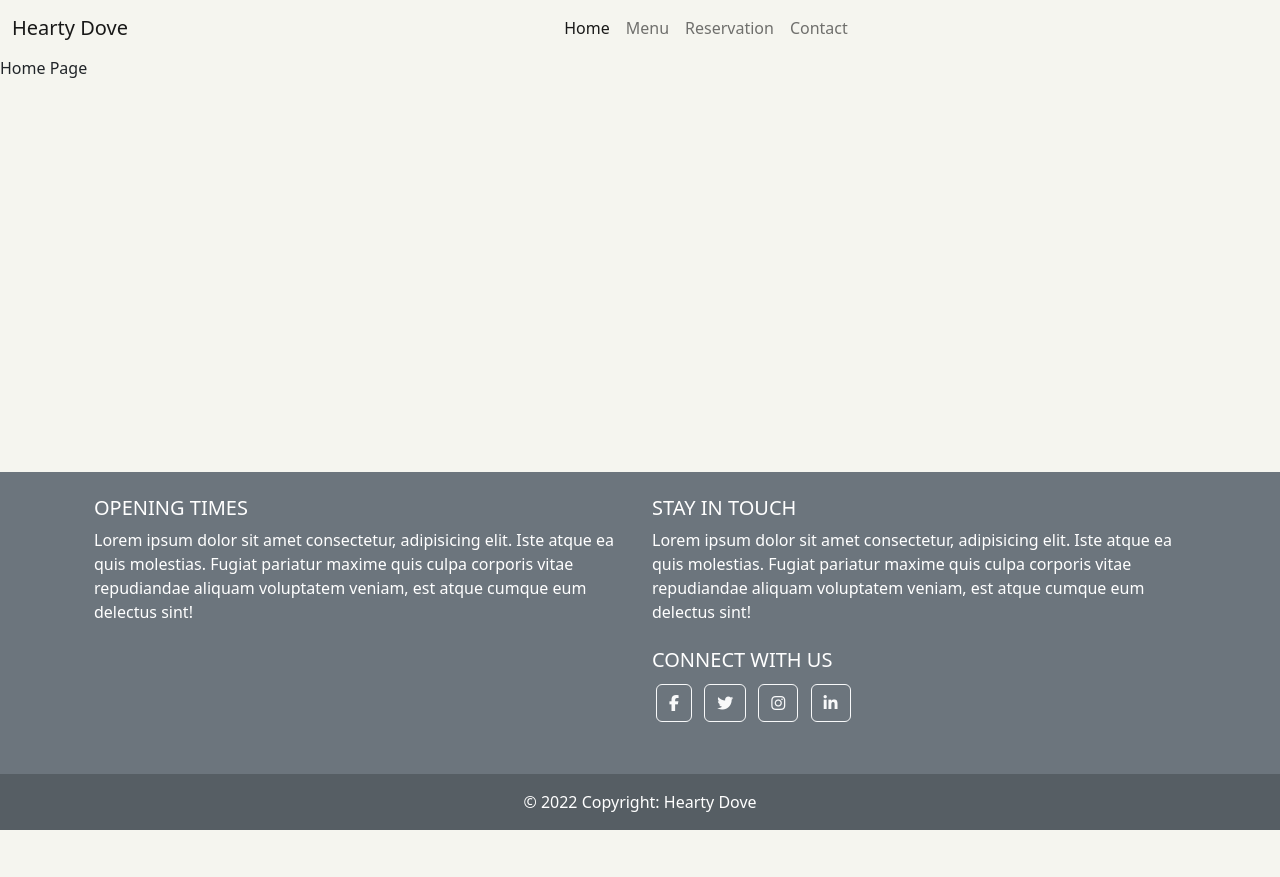
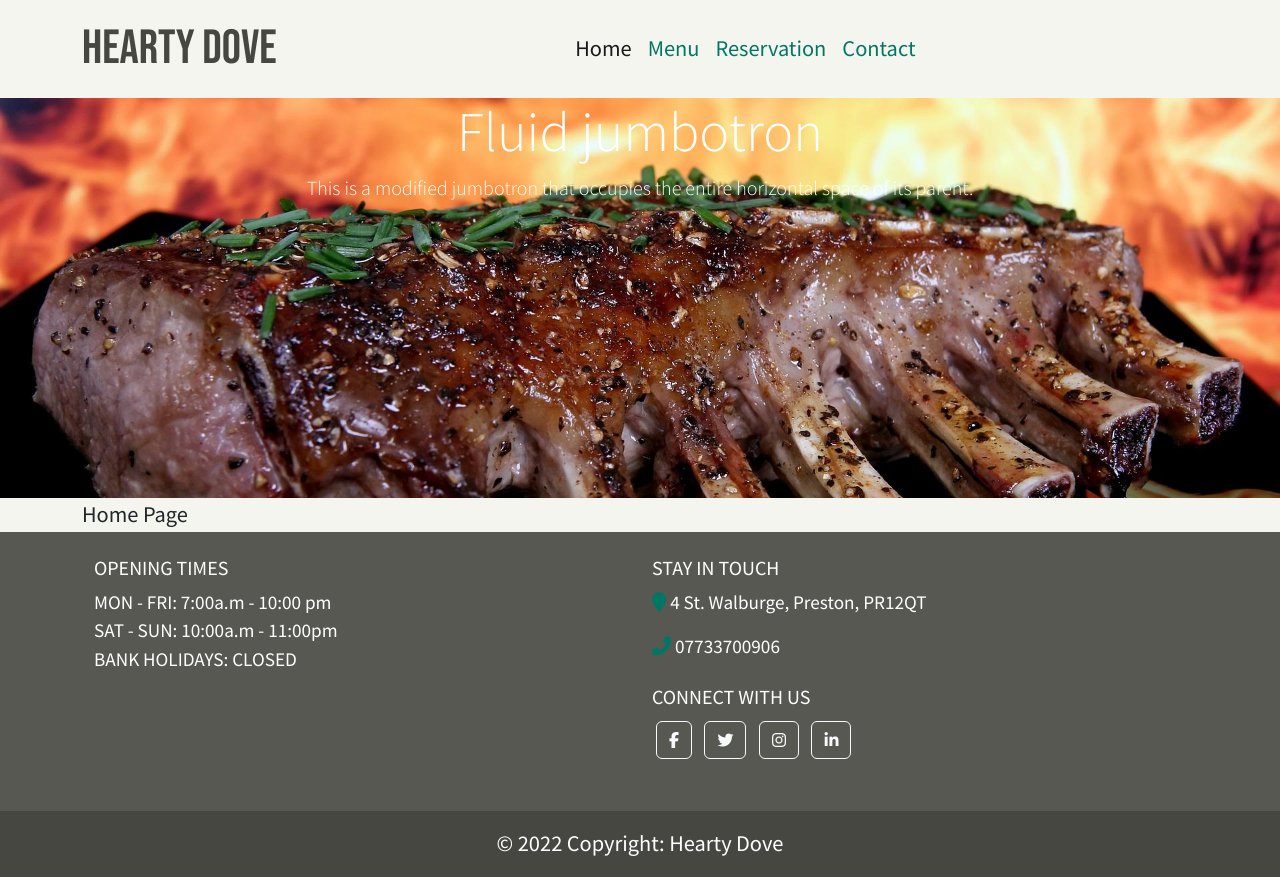
Before and after one commit to Code-Institute-Submissions/valerieoni-hearty-dove-restaurant_OctResub, a Django app: page / in a window 1280 px wide. Before the commit the page ends 830 px from the top, so only its background shows below. Run offline with Django 4.2, Linux system fonts and the light colour scheme; some libraries are stand-ins or nearby versions.

Commit message:
style base.html

```diff
--- a/static/css/style.css
+++ b/static/css/style.css
@@ -1,12 +1,56 @@
+@import url('https://fonts.googleapis.com/css2?family=Bebas+Neue&family=Source+Sans+Pro:wght@300;400;600&display=swap');
+
 body {
     background-color: #f5f5ef;
+    font-family: 'Source Sans Pro', sans-serif;
+    font-weight: 400;
+    font-size: 1.4rem;
 }
 
-main {
-    min-height: calc( 100vh - 24em );
+/***********************************************
+    GENERAL ELEMENTS AND REUSABLE CLASSES
+************************************************/
+/* font */
+p {
+    font-size: 1.2rem;
+}
+
+/* background colors */
+.bg-rifle_green {
+    background-color: #474742;
+}
+
+.bg-rifle_green-light {
+    background-color: rgba(71, 71, 66, 0.9);
+}
+
+.text-green {
+    color: #007663;
+}
+
+/***********************************************
+                NAVIGATION
+************************************************/
+.logo-text {
+    font-family: 'Bebas Neue', cursive;
+    font-size: 3rem;
+    color: #474742;
+}
+
+.nav-top li a {
+    color: #007663;
 }
 
 
-.bg-dark-grey {
-    background-color: rgba(0, 0, 0, 0.2);
+/**************************************************
+            HEADER
+**************************************************/
+.header-jumbo {
+    height: 400px;
+    background-image: url("../images/home-bg-image.jpg");
+    background-repeat: no-repeat;
+    background-position: center center;
+    text-align: center;
+    color: #ffffff;
+    background-size: cover;
 }
--- a/templates/base.html
+++ b/templates/base.html
@@ -19,9 +19,10 @@
 </head>
 
 <body>
+    <!-- Navigation -->
     <nav class="navbar navbar-expand-lg">
-        <div class="container-fluid">
-            <a class="navbar-brand" href="{% url 'restaurant:index' %}">Hearty Dove</a>
+        <div class="container">
+            <a class="navbar-brand logo-text" href="{% url 'restaurant:index' %}">Hearty Dove</a>
 
             <!-- Toggle button displayed on smaller screen -->
             <button class="navbar-toggler" type="button" data-bs-toggle="collapse" data-bs-target="#navbarNav"
@@ -30,7 +31,7 @@
             </button>
 
             <div class="collapse navbar-collapse justify-content-center" id="navbarNav">
-                <ul class="navbar-nav">
+                <ul class="navbar-nav nav-top">
                     <li class="nav-item">
                         <a class="nav-link active" aria-current="page" href="{% url 'restaurant:index' %}">Home</a>
                     </li>
@@ -47,7 +48,19 @@
             </div>
         </div>
     </nav>
-    <main>
+
+    <!-- header -->
+    <header>
+        <div class="jumbotron jumbotron-fluid header-jumbo">
+            <div class="container">
+                <h1 class="display-4">Fluid jumbotron</h1>
+                <p class="lead">This is a modified jumbotron that occupies the entire horizontal space of its parent.
+                </p>
+            </div>
+        </div>
+    </header>
+
+    <main class="container">
         {% block content %}
         <!--block content here-->
         {% endblock content %}
@@ -56,7 +69,7 @@
     <!-- Footer -->
     <section class="">
         <!-- Footer -->
-        <footer class="bg-secondary text-white text-center text-md-start">
+        <footer class="bg-rifle_green-light text-white text-center text-md-start">
             <!-- Grid container -->
             <div class="container p-4">
                 <!--Grid row-->
@@ -66,10 +79,11 @@
                         <h5 class="text-uppercase">Opening Times</h5>
 
                         <p>
-                            Lorem ipsum dolor sit amet consectetur, adipisicing elit. Iste atque ea quis
-                            molestias. Fugiat pariatur maxime quis culpa corporis vitae repudiandae
-                            aliquam voluptatem veniam, est atque cumque eum delectus sint!
+                            MON - FRI: 7:00a.m - 10:00 pm<br />
+                            SAT - SUN: 10:00a.m - 11:00pm<br />
+                            BANK HOLIDAYS: CLOSED
                         </p>
+
                     </div>
                     <!--Grid column-->
 
@@ -78,35 +92,34 @@
                         <!-- Section: contact details -->
                         <section class="mb-4">
                             <h5 class="text-uppercase">Stay in Touch</h5>
-                            <p>
-                                Lorem ipsum dolor sit amet consectetur, adipisicing elit. Iste atque ea quis
-                                molestias. Fugiat pariatur maxime quis culpa corporis vitae repudiandae
-                                aliquam voluptatem veniam, est atque cumque eum delectus sint!
-                            </p>
+                           <p><i class="fas fa-map-marker text-green"></i> 4 St. Walburge, Preston, PR12QT</p>
+                            <p><i class="fas fa-phone-alt text-green"></i> 07733700906</p>
+
                         </section>
 
                         <!-- Section: Social media -->
                         <section class="mb-4">
                             <h5 class="text-uppercase">Connect with Us</h5>
                             <!-- Facebook -->
-                            <a class="btn btn-outline-light btn-floating m-1" href="https://facebook.com" target="_blank" rel="noopener"
-                            aria-label="Visit our Facebook page (opens in a new tab)" role="button"><i
-                                    class="fab fa-facebook-f"></i></a>
+                            <a class="btn btn-outline-light btn-floating m-1" href="https://facebook.com"
+                                target="_blank" rel="noopener" aria-label="Visit our Facebook page (opens in a new tab)"
+                                role="button"><i class="fab fa-facebook-f"></i></a>
 
                             <!-- Twitter -->
-                            <a class="btn btn-outline-light btn-floating m-1" href="https://twitter.com" target="_blank" rel="noopener"
-                            aria-label="Visit our Twitter page (opens in a new tab)" role="button"><i
+                            <a class="btn btn-outline-light btn-floating m-1" href="https://twitter.com" target="_blank"
+                                rel="noopener" aria-label="Visit our Twitter page (opens in a new tab)" role="button"><i
                                     class="fab fa-twitter"></i></a>
 
                             <!-- Instagram -->
-                            <a class="btn btn-outline-light btn-floating m-1" href="https://instagram.com" target="_blank" rel="noopener"
-                            aria-label="Visit our Instagram page (opens in a new tab)" role="button"><i
+                            <a class="btn btn-outline-light btn-floating m-1" href="https://instagram.com"
+                                target="_blank" rel="noopener"
+                                aria-label="Visit our Instagram page (opens in a new tab)" role="button"><i
                                     class="fab fa-instagram"></i></a>
 
                             <!-- Linkedin -->
-                            <a class="btn btn-outline-light btn-floating m-1" href="https://Linkedin.com" target="_blank" rel="noopener"
-                            aria-label="Visit our LinkedIn page (opens in a new tab)" role="button"><i
-                                    class="fab fa-linkedin-in"></i></a>
+                            <a class="btn btn-outline-light btn-floating m-1" href="https://Linkedin.com"
+                                target="_blank" rel="noopener" aria-label="Visit our LinkedIn page (opens in a new tab)"
+                                role="button"><i class="fab fa-linkedin-in"></i></a>
                         </section>
                         <!-- Section: Social media -->
                     </div>
@@ -117,7 +130,7 @@
             <!-- Grid container -->
 
             <!-- Copyright -->
-            <div class="text-center p-3 bg-dark-grey">
+            <div class="text-center p-3 bg-rifle_green">
                 © 2022 Copyright: Hearty Dove
             </div>
             <!-- Copyright -->
```
Also changed, not shown: static/images/home-bg-image.jpg (added).
